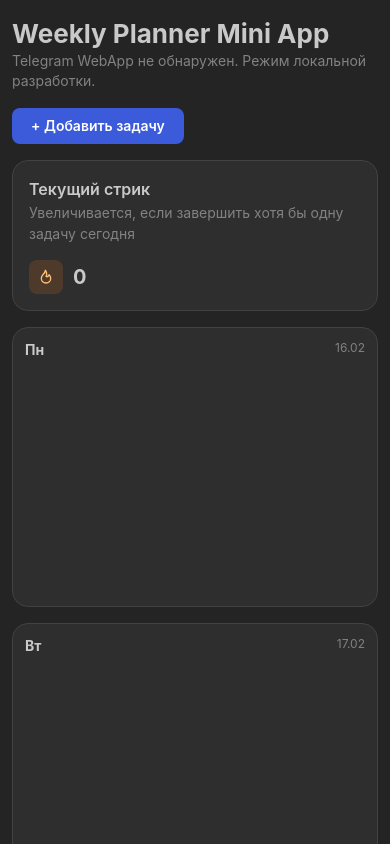
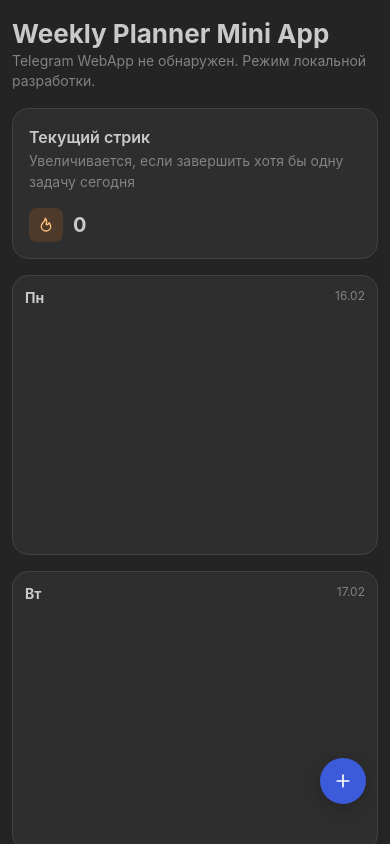
Before and after one commit to future-fashion-hub/TG-mini-app, a React (Vite) app: page / in a window 390 px wide. Shown: the top 844 px of the page. Built offline with nearby package versions, Linux system fonts and the light colour scheme.

Commit message:
new button format for phone

```diff
--- a/src/App.css
+++ b/src/App.css
@@ -74,3 +74,17 @@
   pointer-events: none;
   transform-origin: center center;
 }
+
+.fab-add {
+  position: fixed !important;
+  bottom: 40px;
+  right: 24px;
+  z-index: 200;
+  box-shadow: 0 4px 20px rgba(0, 0, 0, 0.22);
+  transition: transform 120ms ease, box-shadow 120ms ease;
+}
+
+.fab-add:active {
+  transform: scale(0.92);
+  box-shadow: 0 2px 10px rgba(0, 0, 0, 0.18);
+}
--- a/src/App.tsx
+++ b/src/App.tsx
@@ -10,7 +10,8 @@ import {
 } from '@dnd-kit/core'
 import type { DragEndEvent, DragOverEvent, DragStartEvent } from '@dnd-kit/core'
 import { arrayMove } from '@dnd-kit/sortable'
-import { Button, Container, Group, SimpleGrid, Stack, Text, Title } from '@mantine/core'
+import { Button, Container, Group, SimpleGrid, Stack, Text, Title, ActionIcon } from '@mantine/core'
+import { IconPlus } from '@tabler/icons-react'
 import dayjs from 'dayjs'
 import { AddTaskModal } from './components/AddTaskModal'
 import { DayColumn } from './components/DayColumn'
@@ -211,7 +212,7 @@ function App() {
                 : 'Telegram WebApp не обнаружен. Режим локальной разработки.'}
             </Text>
           </div>
-          <Button onClick={openAddTask}>+ Добавить задачу</Button>
+          <Button visibleFrom="sm" onClick={openAddTask}>+ Добавить задачу</Button>
         </Group>
 
         <StreakWidget streak={streak} />
@@ -246,6 +247,18 @@ function App() {
         onClose={() => setModalOpened(false)}
         onSubmit={addTask}
       />
+
+      <ActionIcon
+        hiddenFrom="sm"
+        className="fab-add"
+        size={46}
+        radius="xl"
+        variant="filled"
+        onClick={openAddTask}
+        aria-label="Добавить задачу"
+      >
+        <IconPlus size={20} />
+      </ActionIcon>
     </Container>
   )
 }
```
